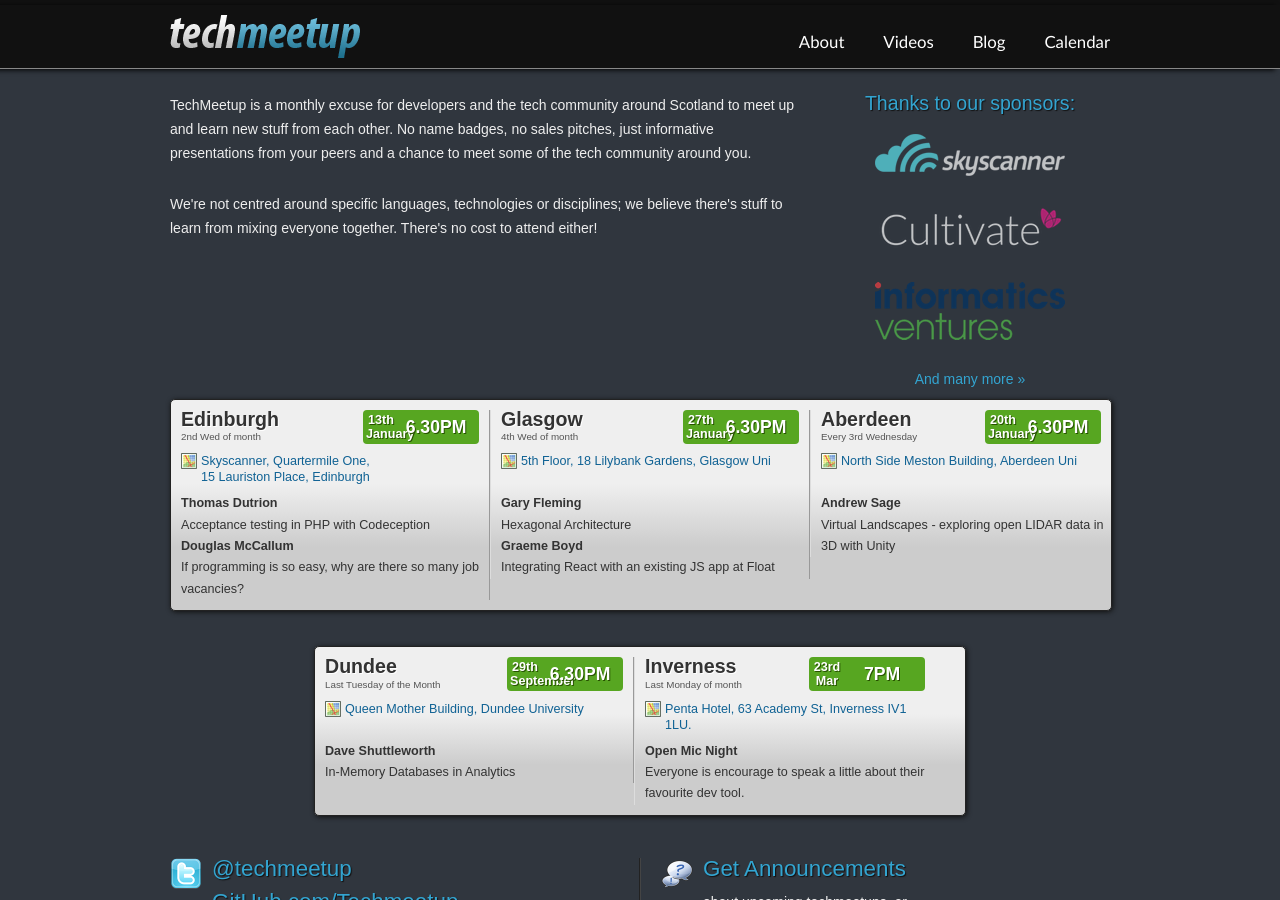
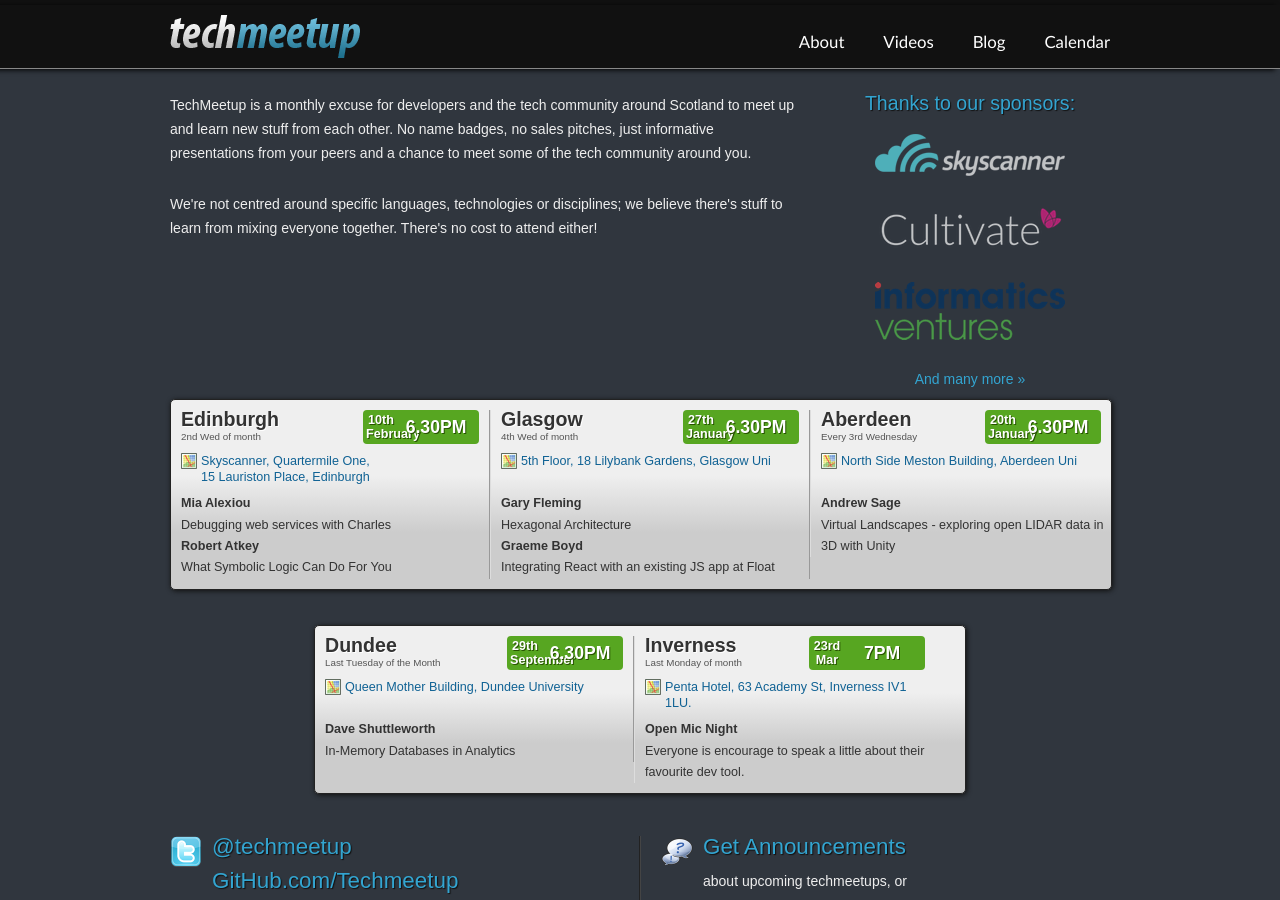
Before and after one commit to techmeetup/techmeetup.co.uk, a Jekyll site: the page built from index.html, in a window 1280 px wide and 900 px high. Built offline with Jekyll 4.4.1, drawn with Linux system fonts in a browser that asks for light colours.

Commit message:
Updated Edinburgh speakers for Feb 2016

```diff
--- a/_data/index.json
+++ b/_data/index.json
@@ -2,16 +2,16 @@
   "edinburgh": {
     "speakers": [
       {
-        "name": "Thomas Dutrion",
-        "talk": "Acceptance testing in PHP with Codeception"
+        "name": "Mia Alexiou",
+        "talk": "Debugging web services with Charles"
       },
       {
-        "name": "Douglas McCallum",
-        "talk": "If programming is so easy, why are there so many job vacancies?"
+        "name": "Robert Atkey",
+        "talk": "What Symbolic Logic Can Do For You"
       }
     ],
-    "day": "13th",
-    "month": "January"
+    "day": "10th",
+    "month": "February"
   },
   "glasgow": {
     "speakers": [
```
